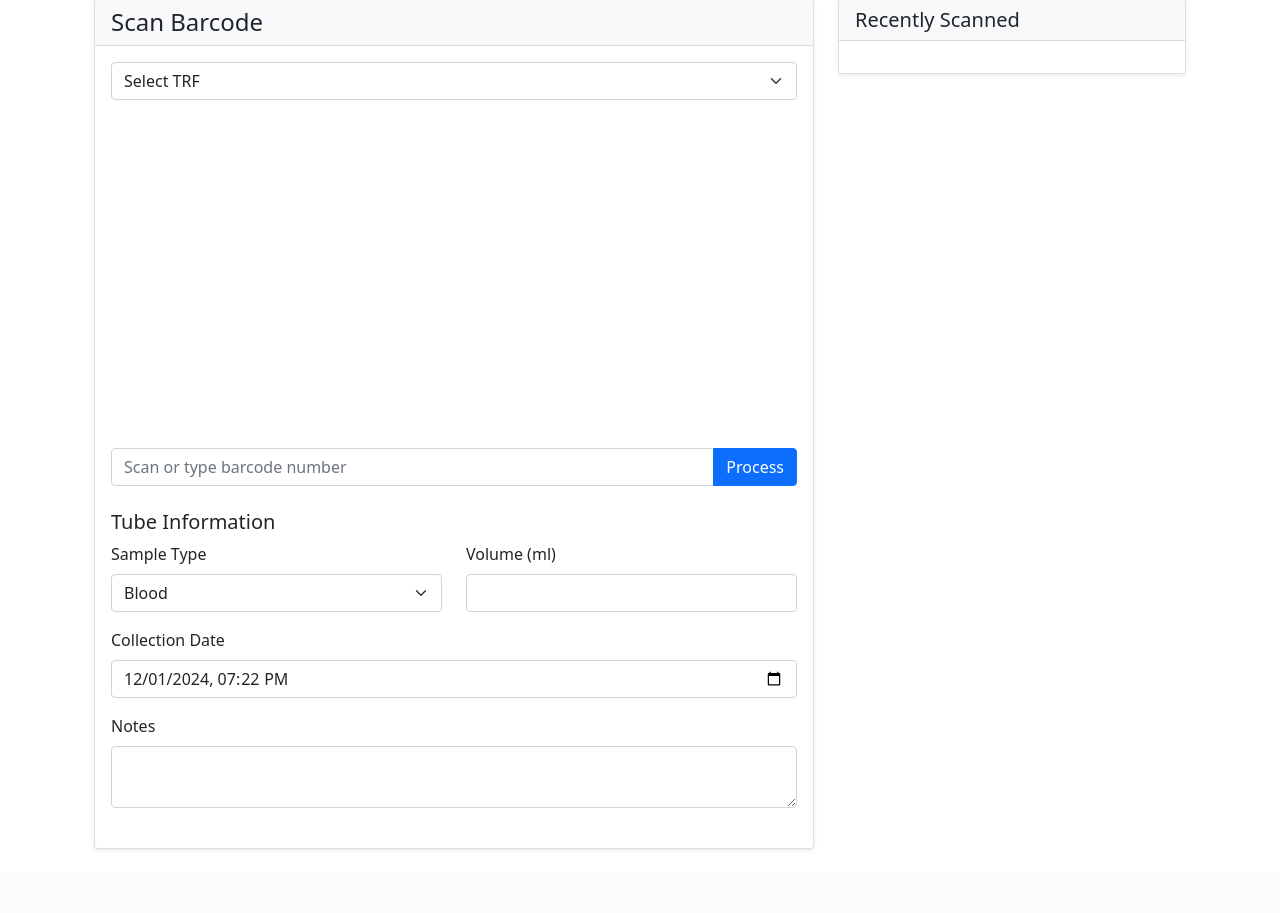
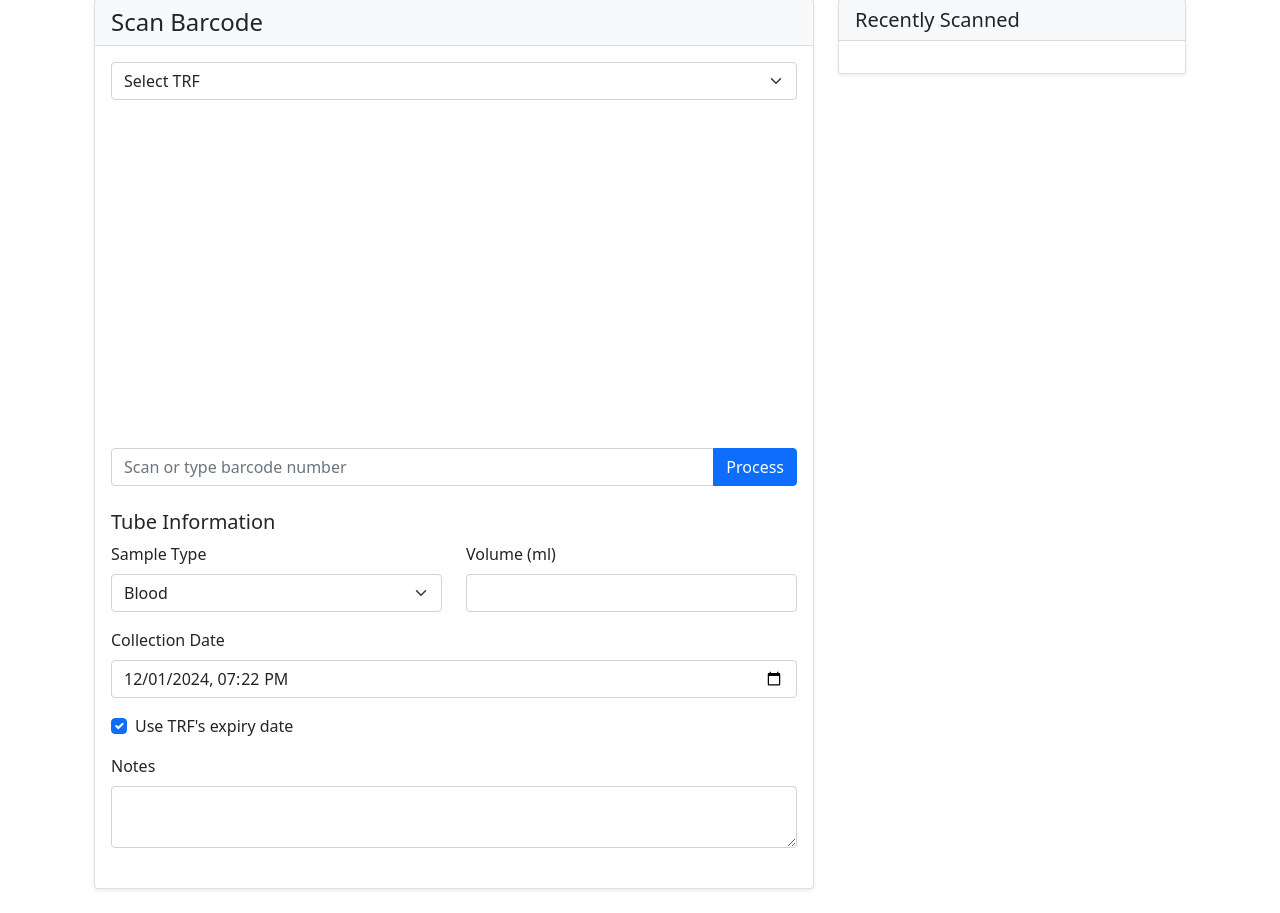
Before and after one commit to Tushar010402/QR, a Django app: page /scanner/ in a window 1280 px wide. Shown: the part 89-1002 px from the top of the page. Before the commit the page ends 938 px from the top, so only its background shows below. Run offline with Django 5.2, Linux system fonts and the light colour scheme; the visitor is signed in with stand-in values (Sample User, id 1); some libraries are stand-ins or nearby versions.

Commit message:
Fix TRF expiry date selector and form handling

```diff
--- a/trf_core/templates/trf_core/barcode_scanner.html
+++ b/trf_core/templates/trf_core/barcode_scanner.html
@@ -79,6 +79,18 @@
                         <div class="mb-3">
                             <label for="collection_date" class="form-label">Collection Date</label>
                             <input type="datetime-local" class="form-control" id="collection_date">
+                        </div>
+                        <div class="mb-3">
+                            <div class="form-check mb-2">
+                                <input class="form-check-input" type="checkbox" id="use_default_expiry" checked>
+                                <label class="form-check-label" for="use_default_expiry">
+                                    Use TRF's expiry date
+                                </label>
+                            </div>
+                            <div id="custom_expiry_container" style="display: none;">
+                                <label for="expiry_date" class="form-label">Custom Expiry Date</label>
+                                <input type="date" class="form-control" id="expiry_date">
+                            </div>
                         </div>
                         <div class="mb-3">
                             <label for="notes" class="form-label">Notes</label>
@@ -176,9 +188,25 @@
         }
     }
 
+    // Handle expiry date checkbox change
+    document.getElementById('use_default_expiry').addEventListener('change', function(e) {
+        const customExpiryContainer = document.getElementById('custom_expiry_container');
+        const expiryDateInput = document.getElementById('expiry_date');
+
+        if (e.target.checked) {
+            customExpiryContainer.style.display = 'none';
+            expiryDateInput.required = false;
+        } else {
+            customExpiryContainer.style.display = 'block';
+            expiryDateInput.required = true;
+        }
+    });
+
     function processBarcodeInput() {
         const barcode = document.getElementById('barcode_input').value;
         const trfId = document.getElementById('trf_select').value;
+        const useDefaultExpiry = document.getElementById('use_default_expiry').checked;
+        const expiryDate = document.getElementById('expiry_date').value;
 
         if (!barcode) {
             showMessage('Please scan or enter a barcode', true);
@@ -190,6 +218,11 @@
             return;
         }
 
+        if (!useDefaultExpiry && !expiryDate) {
+            showMessage('Please select a custom expiry date', true);
+            return;
+        }
+
         const tubeData = {
             sample_type: document.getElementById('sample_type').value,
             volume: document.getElementById('volume').value,
@@ -197,26 +230,41 @@
             notes: document.getElementById('notes').value
         };
 
+        const formData = new FormData();
+        formData.append('barcode_number', barcode);
+        formData.append('trf_id', trfId);
+        formData.append('use_default_expiry', useDefaultExpiry);
+        if (!useDefaultExpiry) {
+            formData.append('expiry_date', expiryDate);
+        }
+        formData.append('tube_data', JSON.stringify(tubeData));
+
         fetch('{% url "process_scanned_barcode" %}', {
             method: 'POST',
             headers: {
-                'Content-Type': 'application/json',
                 'X-CSRFToken': getCookie('csrftoken')
             },
-            body: JSON.stringify({
-                barcode_number: barcode,
-                trf_id: trfId,
-                tube_data: tubeData
-            })
+            body: formData
         })
         .then(response => response.json())
         .then(data => {
             showMessage(data.message, !data.success);
             addToRecentScans(barcode, data.success);
             if (data.success) {
+                // Clear form fields
                 document.getElementById('barcode_input').value = '';
                 document.getElementById('volume').value = '';
                 document.getElementById('notes').value = '';
+                document.getElementById('collection_date').value = new Date().toISOString().slice(0, 16);
+                document.getElementById('use_default_expiry').checked = true;
+                document.getElementById('expiry_date').value = '';
+                document.getElementById('custom_expiry_container').style.display = 'none';
+
+                // Close modal if it exists
+                const modal = bootstrap.Modal.getInstance(document.querySelector('.modal'));
+                if (modal) {
+                    modal.hide();
+                }
             }
         })
         .catch(error => {
--- a/trf_core/views.py
+++ b/trf_core/views.py
@@ -189,8 +189,9 @@ def process_scanned_barcode(request):
             # Get form data
             barcode_number = request.POST.get('barcode_number')
             trf_id = request.POST.get('trf_id')
-            use_default_expiry = request.POST.get('use_default_expiry') == 'on'
+            use_default_expiry = request.POST.get('use_default_expiry') == 'true'
             custom_expiry = request.POST.get('expiry_date')
+            tube_data = json.loads(request.POST.get('tube_data', '{}'))
 
             # Validate required fields
             if not barcode_number or not trf_id:
```
